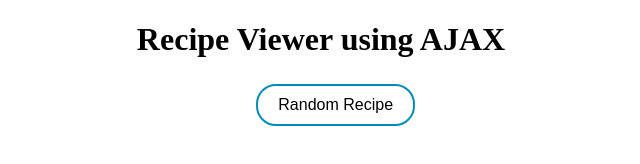
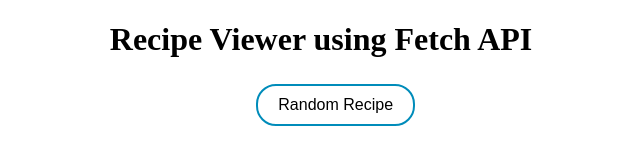
Before and after one commit to mmason9589/WDV495, a plain HTML site: page FetchAPI_recipe_viewer/index.html in a window 1280 px wide. Shown: the whole page, without its empty margins (319-959 px from the left). Drawn offline with Linux system fonts and the light colour scheme.

Commit message:
update fetch
update fetch

```diff
--- a/ajax_recipe_viewer/index.html
+++ b/FetchAPI_recipe_viewer/index.html
@@ -9,7 +9,7 @@
 </head>
 <body>
     <div id="container">
-        <h1>Recipe Viewer using AJAX</h1>
+        <h1>Recipe Viewer using Fetch API</h1>
 
         <p><button id="previous" style="visibility:hidden;" onclick="viewRecipe('previousClick')">Previous</button>
             <button onclick="viewRecipe('viewClick')">Random Recipe</button>
```
Also changed, not shown: FetchAPI_recipe_viewer/alfredo.png (renamed from ajax_recipe_viewer/alfredo.png), FetchAPI_recipe_viewer/brownies.png (renamed from ajax_recipe_viewer/brownies.png), FetchAPI_recipe_viewer/burger.png (renamed from ajax_recipe_viewer/burger.png), FetchAPI_recipe_viewer/chexmix.png (renamed from ajax_recipe_viewer/chexmix.png), FetchAPI_recipe_viewer/cookies.png (renamed from ajax_recipe_viewer/cookies.png), FetchAPI_recipe_viewer/recipe1.js (renamed from ajax_recipe_viewer/recipe1.js), FetchAPI_recipe_viewer/recipe2.js (renamed from ajax_recipe_viewer/recipe2.js), FetchAPI_recipe_viewer/recipe3.js (renamed from ajax_recipe_viewer/recipe3.js), FetchAPI_recipe_viewer/recipe4.js (renamed from ajax_recipe_viewer/recipe4.js), FetchAPI_recipe_viewer/recipe5.js (renamed from ajax_recipe_viewer/recipe5.js), FetchAPI_recipe_viewer/recipe6.js (renamed from ajax_recipe_viewer/recipe6.js), FetchAPI_recipe_viewer/recipeView.css (renamed from ajax_recipe_viewer/recipeView.css), FetchAPI_recipe_viewer/recipeView.js (renamed from ajax_recipe_viewer/recipeView.js), FetchAPI_recipe_viewer/spaghetti.png (renamed from ajax_recipe_viewer/spaghetti.png), 3 other files.
